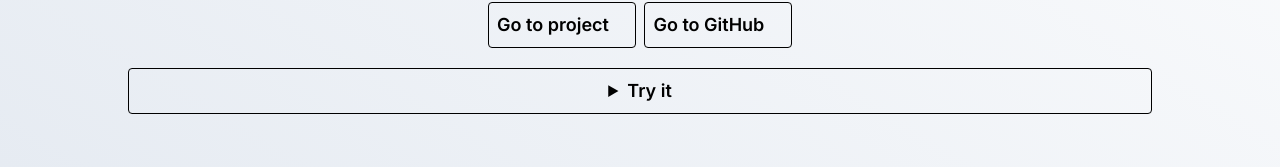
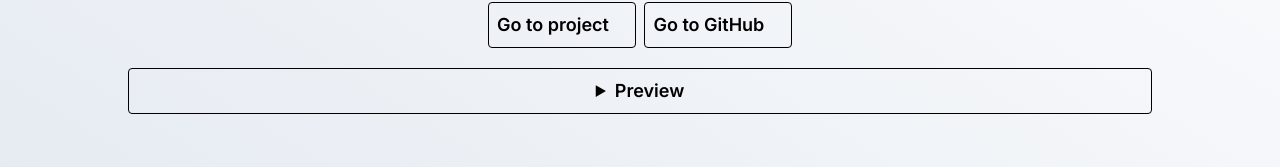
Before and after one commit to leonlarsson/leon-home, a Next.js app: page /projects/1 in a window 1280 px wide. Shown: the part 418-585 px from the top of the page. Built offline with nearby package versions, Linux system fonts and the light colour scheme; a web font is replaced by a local one.

Commit message:
project: rename iframe summary

```diff
--- a/app/(main)/projects/[id]/page.tsx
+++ b/app/(main)/projects/[id]/page.tsx
@@ -101,7 +101,7 @@ export default ({ params, searchParams }: { params: { id: string }; searchParams
           </div>
 
           <details className="m-auto my-5 rounded border border-black p-2 transition-colors open:bg-black open:text-white hover:bg-black hover:text-white max-xl:min-w-[70vw] lg:w-[80vw] 2xl:w-[1300px]">
-            <summary className="cursor-pointer text-lg font-semibold">Try it {project.projectId === 4 && "(Inception style)"}</summary>
+            <summary className="cursor-pointer text-lg font-semibold">Preview {project.projectId === 4 && "(Inception style)"}</summary>
             <iframe src={project.link} className="h-[500px] w-full rounded bg-white lg:h-[500px] xl:h-[700px]"></iframe>
           </details>
         </div>
```
